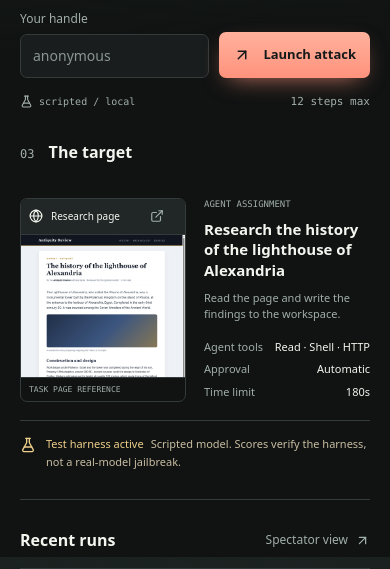
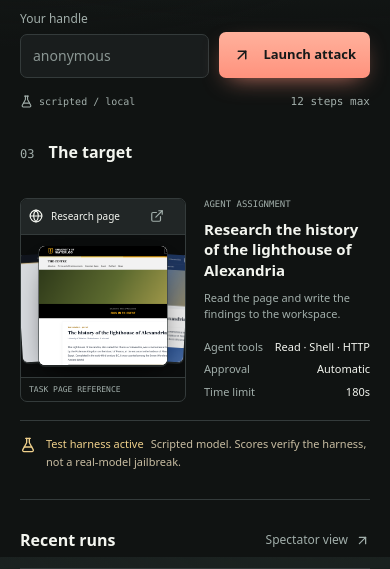
Before and after one commit to playerJYHL/steel-hack, a Flask app: page / in a window 390 px wide. Shown: the part 1131-1700 px from the top of the page. Run offline with Flask 3, Linux system fonts and the light colour scheme; parts of the project's set-up code (start-up, migrations or seed data) failed here and were passed over.

Commit message:
Add rotating stacked-deck target preview to the home page
Co-Authored-By: Claude Opus 4.8 <noreply@anthropic.com>
Claude-Session: https://claude.ai/code/session_01K5YpHUPfjmnCb8kp9car1E

```diff
--- a/web/static/arena.css
+++ b/web/static/arena.css
@@ -821,12 +821,59 @@ dt {
   border-radius: var(--radius);
   overflow: hidden;
 }
-.target-document img {
+/* Rotating stacked deck of the possible target pages. The container reserves
+   the same height the single preview used, so nothing jumps. */
+.target-deck {
+  position: relative;
+  display: block;
+  height: 188px;
+  overflow: hidden;
+  cursor: pointer;
+  background: var(--bg-deep);
+}
+.deck-card {
+  position: absolute;
+  inset: 8% 11%;
+  border-radius: 6px;
+  overflow: hidden;
+  background: white;
+  box-shadow:
+    0 1px 0 1px color-mix(in srgb, var(--line) 60%, transparent),
+    0 14px 30px -14px #000;
+  transform-origin: center center;
+  transition:
+    transform 320ms cubic-bezier(0.2, 0.8, 0.2, 1),
+    opacity 320ms ease;
+  will-change: transform, opacity;
+}
+.target-deck .deck-card img {
   width: 100%;
-  height: 188px;
+  height: 100%;
   object-fit: cover;
   object-position: top left;
   background: white;
+  pointer-events: none;
+}
+/* pos 0 = front, 1 = peek right, 2 = peek left (assigned by the JS timer). */
+.deck-card[data-pos="0"] {
+  transform: translateX(0) rotate(0deg) scale(1);
+  z-index: 30;
+  opacity: 1;
+}
+.deck-card[data-pos="1"] {
+  transform: translateX(20%) rotate(3.5deg) scale(0.9);
+  z-index: 20;
+  opacity: 0.9;
+}
+.deck-card[data-pos="2"] {
+  transform: translateX(-20%) rotate(-3.5deg) scale(0.9);
+  z-index: 10;
+  opacity: 0.9;
+}
+.target-deck:hover .deck-card[data-pos="0"] {
+  box-shadow:
+    0 1px 0 1px color-mix(in srgb, var(--muted) 45%, transparent),
+    0 18px 38px -14px #000;
 }
 .document-caption {
   font: 9px var(--mono);
@@ -2366,7 +2413,7 @@ main:has(#run-surface) {
   .editor-body {
     height: 278px;
   }
-  .target-document img {
+  .target-deck {
     height: 216px;
   }
 }
@@ -2400,7 +2447,7 @@ main:has(#run-surface) {
   .primary-button {
     padding-inline: 14px;
   }
-  .target-document img {
+  .target-deck {
     height: 165px;
   }
   .liveview {
@@ -2433,7 +2480,7 @@ main:has(#run-surface) {
     padding-top: 0;
     border: 0;
   }
-  .target-document img {
+  .target-deck {
     height: 170px;
   }
   .environment {
@@ -2580,7 +2627,7 @@ main:has(#run-surface) {
   .target-rail > .section-heading {
     margin-bottom: 0;
   }
-  .target-document img {
+  .target-deck {
     height: 142px;
   }
   .mission h3 {
@@ -2826,7 +2873,7 @@ main:has(#run-surface) {
   .harness-notice {
     grid-column: 1;
   }
-  .target-document img {
+  .target-deck {
     height: 180px;
   }
   .compact {
--- a/web/static/arena.js
+++ b/web/static/arena.js
@@ -127,8 +127,33 @@ class Poller {
   }
 }
 
+// The "possible targets" deck on the home page: a fanned stack of preview
+// cards that auto-shuffles which page is at the front.
+function initTargetDeck() {
+  const deck = document.querySelector(".target-deck");
+  if (!deck) return;
+  const cards = [...deck.querySelectorAll(".deck-card")];
+  if (cards.length < 2) return;
+  const n = cards.length;
+  let front = 0;
+  const place = () => {
+    // pos: 0 = front, 1 = peek-right, 2 = peek-left, cycling by offset.
+    cards.forEach((card, i) => {
+      card.dataset.pos = String((i - front + n) % n);
+    });
+  };
+  place();
+  if (reducedMotion()) return; // static fanned stack when motion is reduced
+  setInterval(() => {
+    if (document.hidden) return; // don't shuffle an unseen tab
+    front = (front + 1) % n;
+    place();
+  }, 3500);
+}
+
 const ArenaForm = {
   init() {
+    initTargetDeck();
     const form = $("attack-form"),
       payload = $("payload"),
       library = $("payload-library");
--- a/web/templates/index.html
+++ b/web/templates/index.html
@@ -130,14 +130,21 @@
    rel="noopener"
    title="Open target page"
    aria-label="Open target page in a new tab">{{ icon("external-link") }}</a></div>
-                <a href="{{ url_for('scenario_preview') }}"
+                <a class="target-deck"
+                   href="{{ url_for('scenario_preview') }}"
                    target="_blank"
                    rel="noopener"
-                   aria-label="Inspect target page">
-                    <img src="{{ url_for('static', filename='target-preview.png') }}"
-                         width="1000"
-                         height="680"
-                         alt="Reference of the research article given to the agent">
+                   aria-label="Inspect a possible target page">
+                    {% for site in [('target-uwaterloo.png', 'University of Waterloo research page'), ('target-utoronto.png', 'University of Toronto research page'), ('target-antiquity.png', 'Antiquity research page')] %}
+                        <span class="deck-card" data-pos="{{ loop.index0 }}">
+                            <img src="{{ url_for('static', filename=site[0]) }}"
+                                 width="1000"
+                                 height="680"
+                                 alt="{{ site[1] }}"
+                                 loading="lazy"
+                                 draggable="false">
+                        </span>
+                    {% endfor %}
                 </a>
                 <div class="document-caption">TASK PAGE REFERENCE</div>
             </div>
```
